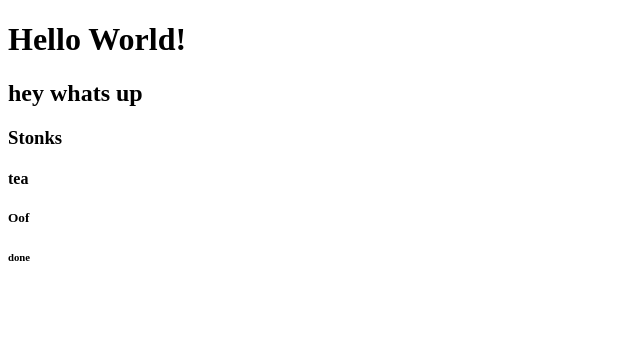
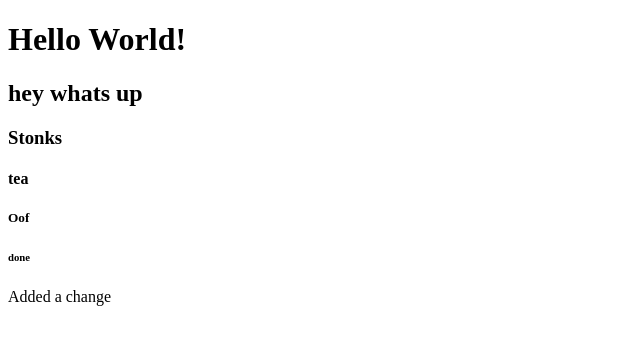
Before and after one commit to KuyaShawn/donut, a plain HTML site: page index.html in a window 1280 px wide. Shown: the whole page, without its empty margins (0-640 px from the left). Drawn offline with Linux system fonts and the light colour scheme.

Commit message:
Added content

```diff
--- a/index.html
+++ b/index.html
@@ -15,5 +15,7 @@
 <h5>Oof</h5>
 <h6>done</h6>
 
+<p>Added a change</p>
+
 </body>
 </html>
```
